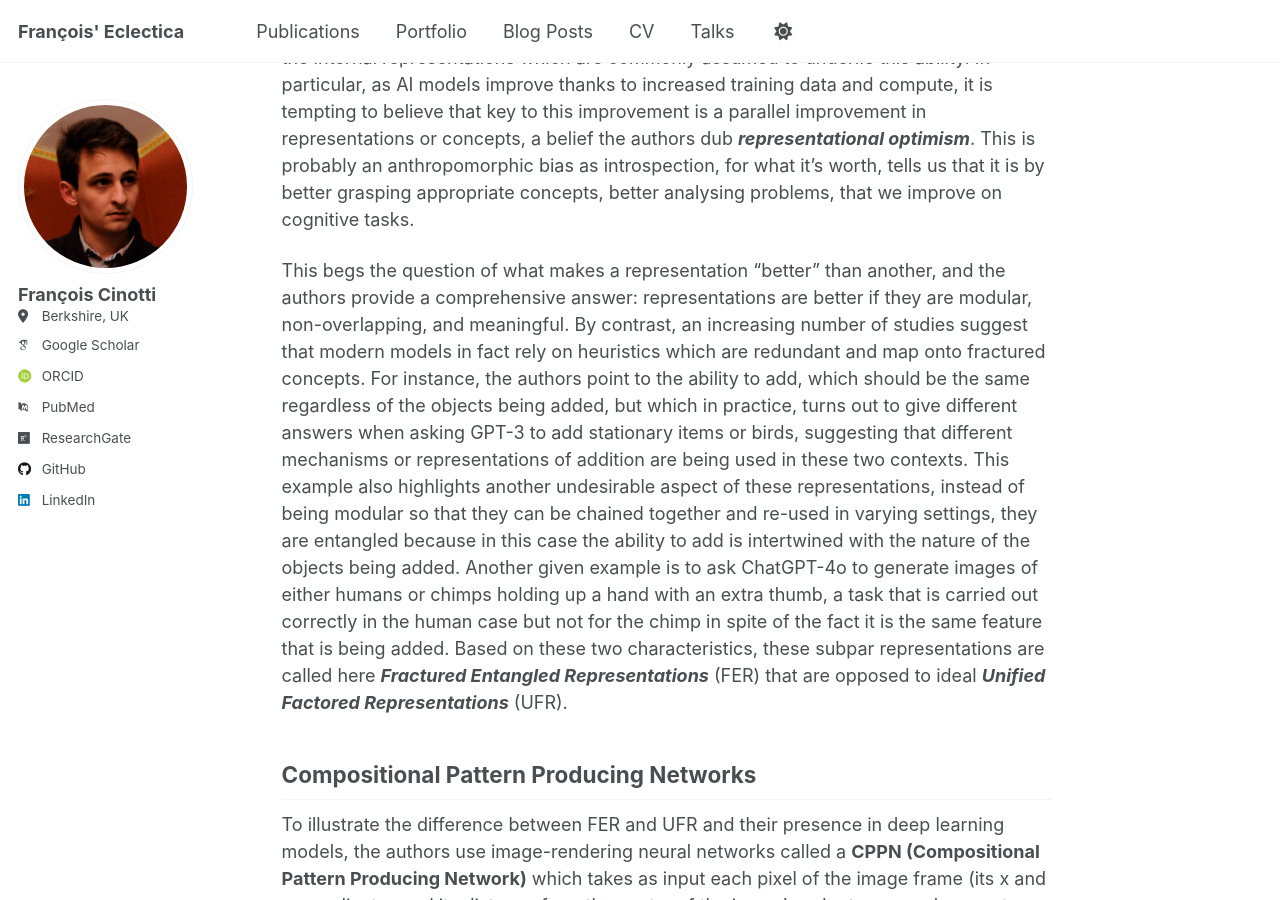
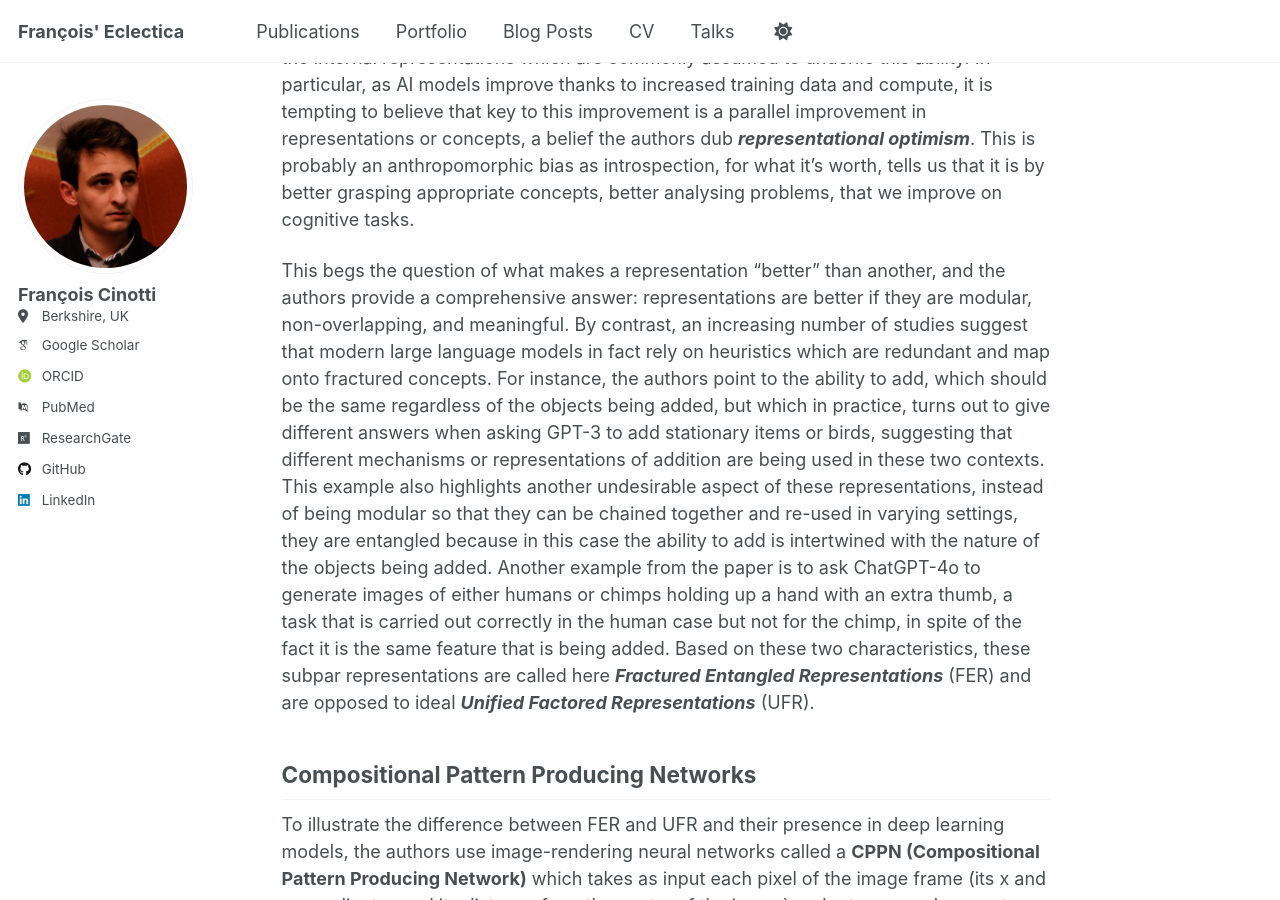
Before and after one commit to frct/frct.github.io, a Jekyll site: the page built from _posts/2026-07-17-Fractured-Entangled-Representations.md, in a window 1280 px wide and 900 px high, scrolled down 465 px. Built offline with Jekyll 4.4.1, drawn with Linux system fonts in a browser that asks for light colours; some web fonts are replaced; a script that is not in the unit is left out.

Commit message:
Revise explanation of Fractured Entangled Representations
Clarified the concept of Fractured Entangled Representations (FER) and their contrast with Unified Factored Representations (UFR). Expanded on examples illustrating the implications of these representations in AI models.

```diff
--- a/_posts/2026-07-17-Fractured-Entangled-Representations.md
+++ b/_posts/2026-07-17-Fractured-Entangled-Representations.md
@@ -13,7 +13,7 @@ tags:
 
 I discovered this frankly quite beautiful [preprint](https://arxiv.org/abs/2505.11581) by listening to the excellent interview of its first and last authors, Akarsh Kumar and Kenneth Stanley respectively, on the Machine Learning Street Talk [podcast](https://www.youtube.com/watch?v=KKUKikuV58o&t=0s). The central claim of this paper is that there exists a potential disconnect between an AI model's performance, its ability to achieve a benchmark, and the internal representations which are commonly assumed to underlie this ability. In particular, as AI models improve thanks to increased training data and compute, it is tempting to believe that key to this improvement is a parallel improvement in representations or concepts, a belief the authors dub ***representational optimism***. This is probably an anthropomorphic bias as introspection, for what it's worth, tells us that it is by better grasping appropriate concepts, better analysing problems, that we improve on cognitive tasks.
 
-This begs the question of what makes a representation "better" than another, and the authors provide a comprehensive answer: representations are better if they are modular, non-overlapping, and meaningful. By contrast, an increasing number of studies suggest that modern models in fact rely on heuristics which are redundant and map onto fractured concepts. For instance, the authors point to the ability to add, which should be the same regardless of the objects being added, but which in practice, turns out to give different answers when asking GPT-3 to add stationary items or birds, suggesting that different mechanisms or representations of addition are being used in these two contexts. This example also highlights another undesirable aspect of these representations, instead of being modular so that they can be chained together and re-used in varying settings, they are entangled because in this case the ability to add is intertwined with the nature of the objects being added. Another given example is to ask ChatGPT-4o to generate images of either humans or chimps holding up a hand with an extra thumb, a task that is carried out correctly in the human case but not for the chimp in spite of the fact it is the same feature that is being added. Based on these two characteristics, these subpar representations are called here ***Fractured Entangled Representations*** (FER) that are opposed to ideal ***Unified Factored Representations*** (UFR).
+This begs the question of what makes a representation "better" than another, and the authors provide a comprehensive answer: representations are better if they are modular, non-overlapping, and meaningful. By contrast, an increasing number of studies suggest that modern large language models in fact rely on heuristics which are redundant and map onto fractured concepts. For instance, the authors point to the ability to add, which should be the same regardless of the objects being added, but which in practice, turns out to give different answers when asking GPT-3 to add stationary items or birds, suggesting that different mechanisms or representations of addition are being used in these two contexts. This example also highlights another undesirable aspect of these representations, instead of being modular so that they can be chained together and re-used in varying settings, they are entangled because in this case the ability to add is intertwined with the nature of the objects being added. Another example from the paper is to ask ChatGPT-4o to generate images of either humans or chimps holding up a hand with an extra thumb, a task that is carried out correctly in the human case but not for the chimp, in spite of the fact it is the same feature that is being added. Based on these two characteristics, these subpar representations are called here ***Fractured Entangled Representations*** (FER) and are opposed to ideal ***Unified Factored Representations*** (UFR).
 
 ## Compositional Pattern Producing Networks
 
```
